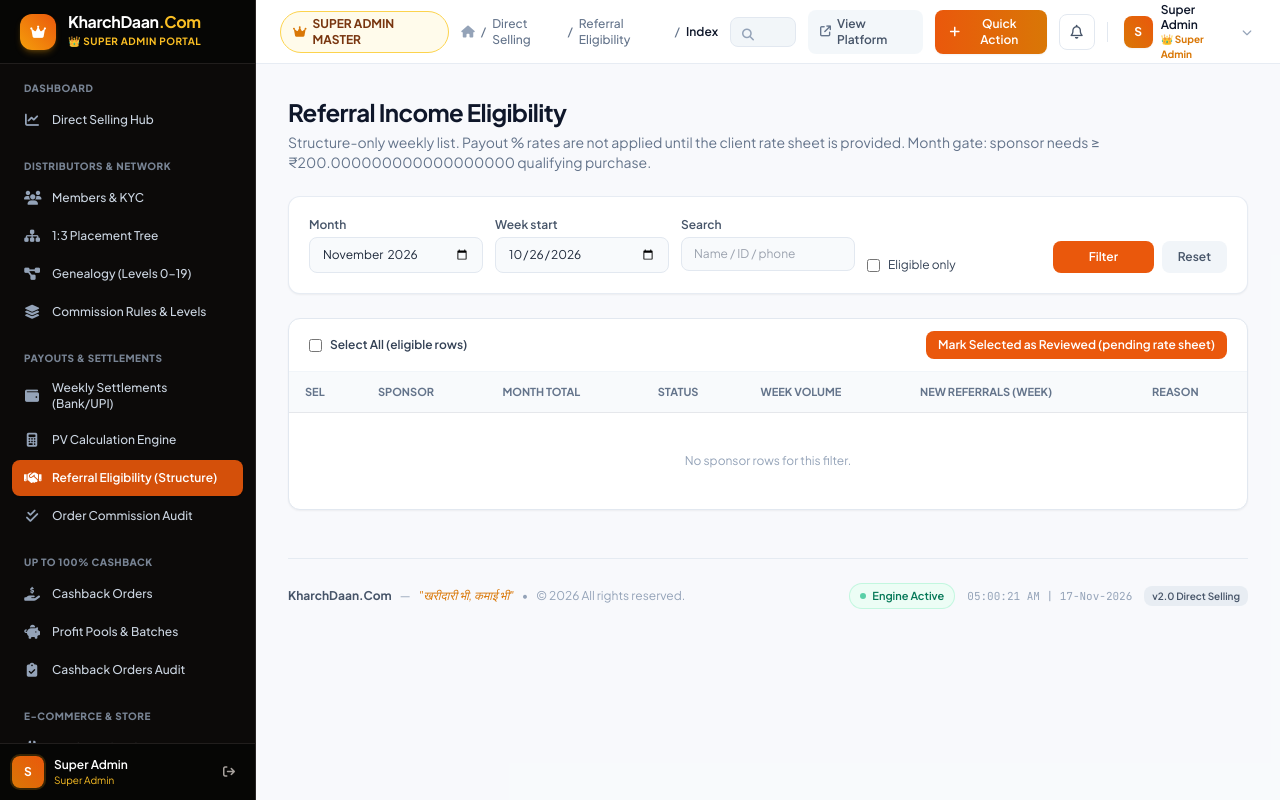
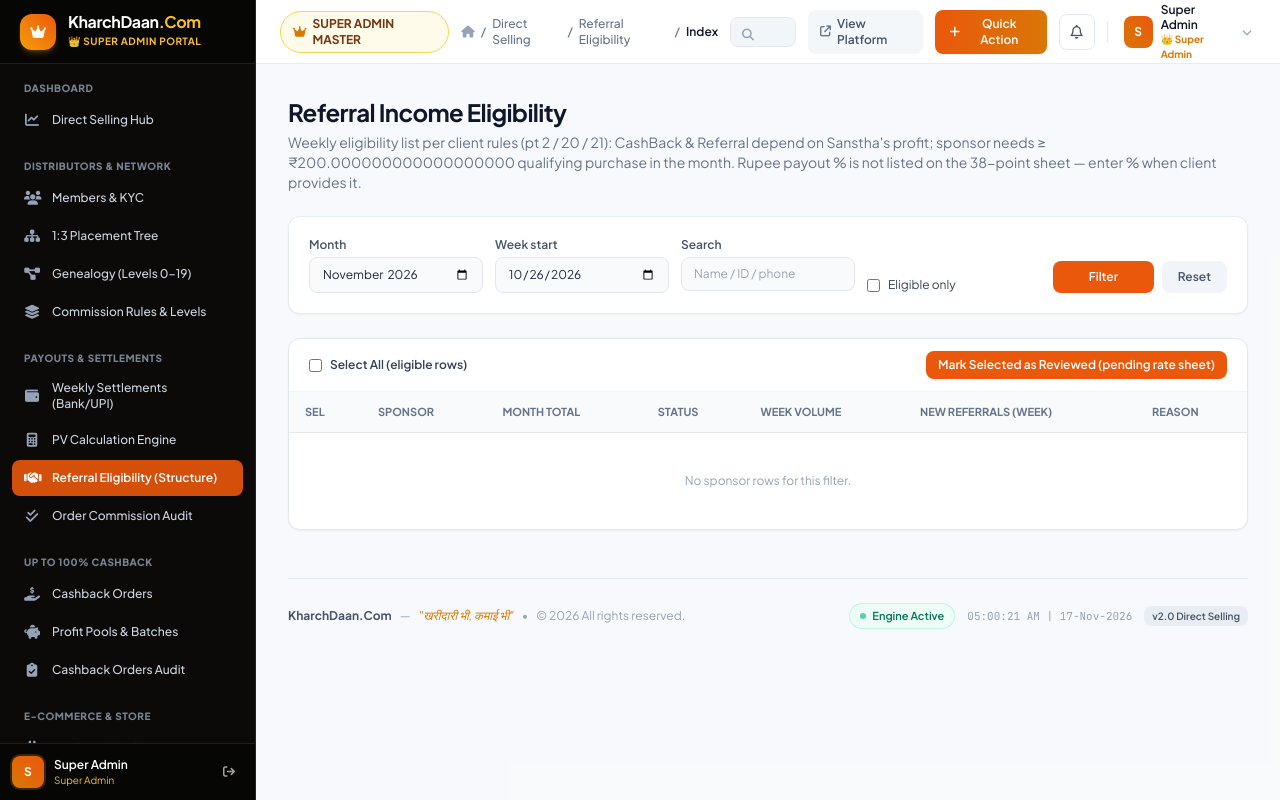
Before and after one commit to technomantraindia-lang/kharchdaan-backend, a Laravel app: page /super-admin/mlm/referral-eligibility in a window 1280 px wide. Run offline with Laravel 12, Linux system fonts and the light colour scheme; a user stored in the database is signed in; data comes from the database, SQL or seed files in the repository; data that the repository does not hold is empty; parts of the project's set-up code (start-up, migrations or seed data) failed here and were passed over; some libraries are stand-ins or nearby versions.

Commit message:
fix(copy): use client Sanstha profit wording for cashback and referral
Align T&C and referral eligibility notes with 38-point sheet item 2.

Co-authored-by: Cursor <cursoragent@cursor.com>

```diff
--- a/resources/views/admin/mlm/referral-eligibility/index.blade.php
+++ b/resources/views/admin/mlm/referral-eligibility/index.blade.php
@@ -7,8 +7,8 @@
     <div>
         <h1 class="text-2xl font-bold text-slate-900 tracking-tight">Referral Income Eligibility</h1>
         <p class="text-sm text-slate-500 mt-1">
-            Structure-only weekly list. Payout % rates are not applied until the client rate sheet is provided.
-            Month gate: sponsor needs ≥ ₹{{ $threshold }} qualifying purchase.
+            Weekly eligibility list per client rules (pt 2 / 20 / 21): CashBack &amp; Referral depend on Sanstha's profit;
+            sponsor needs ≥ ₹{{ $threshold }} qualifying purchase in the month. Rupee payout % is not listed on the 38-point sheet — enter % when client provides it.
         </p>
     </div>
 
--- a/resources/views/frontend/auth/terms.blade.php
+++ b/resources/views/frontend/auth/terms.blade.php
@@ -38,7 +38,7 @@
                     <p>Sponsor and placement relationships are managed as per KharchDaan Direct Selling rules (1:3 matrix). Placement may be arranged by admin/sponsor as per policy. Commission and PV benefits follow published Direct Selling criteria.</p>
 
                     <h3>3. Cashback &amp; Referral Benefits</h3>
-                    <p>Cashback and Referral Income benefits are conditional and may be paid based on organisation profit and eligibility criteria (including minimum purchase rules). Benefits shown as pending are not guaranteed until marked paid.</p>
+                    <p>CashBack and Referral Income depend on Sanstha's profit and system criteria (client requirement). Eligibility includes minimum ₹200 transaction rules and other published criteria. Benefits shown as pending are not guaranteed until marked Paid after profit availability and admin settlement.</p>
 
                     <h3>4. Orders &amp; Delivery</h3>
                     <p>Orders are accepted within the serviceable delivery area (primarily Ahmedabad and surrounding pincodes). Delivery status will be updated on your order. Cancellation follows company process.</p>
```
